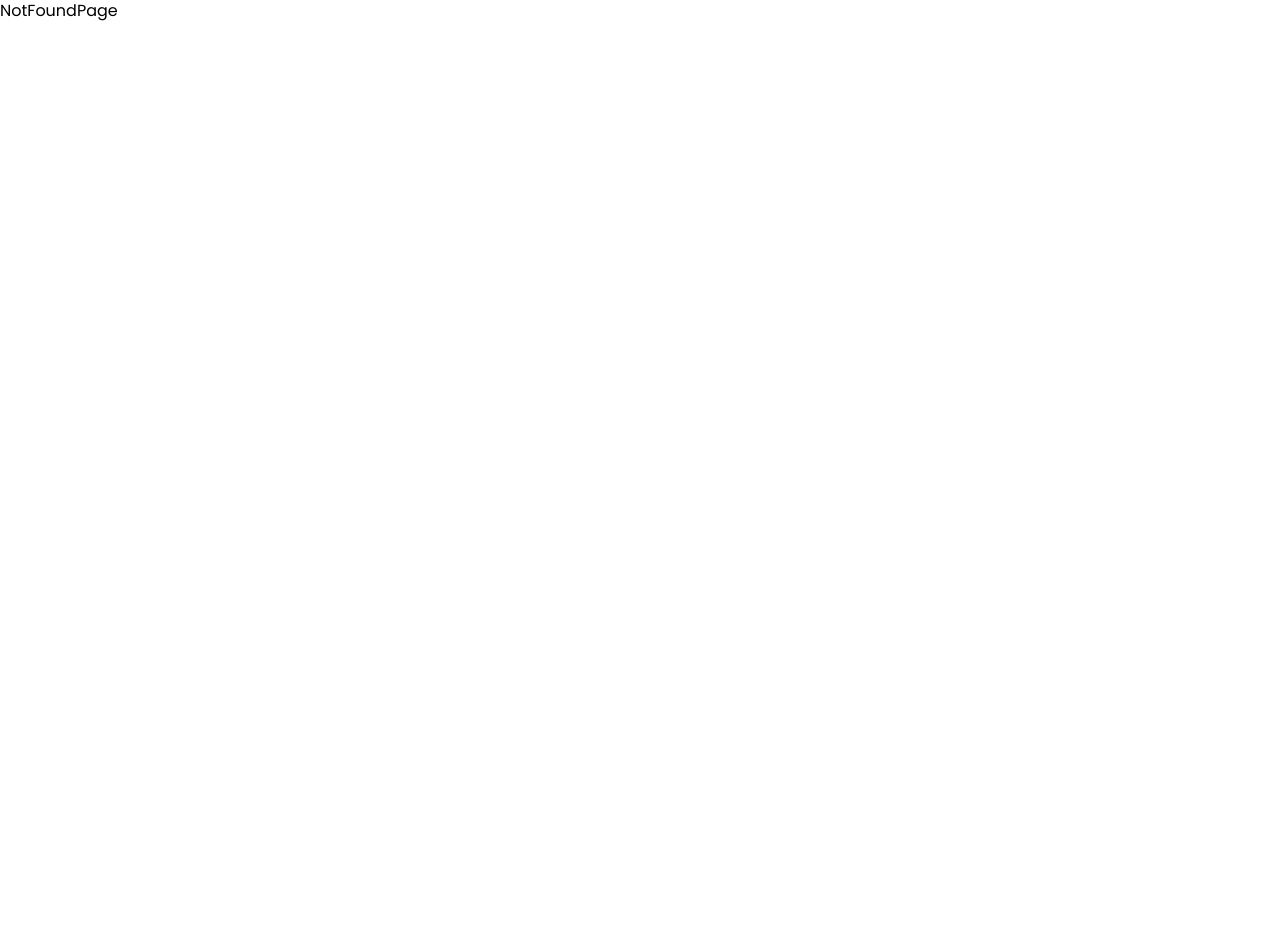
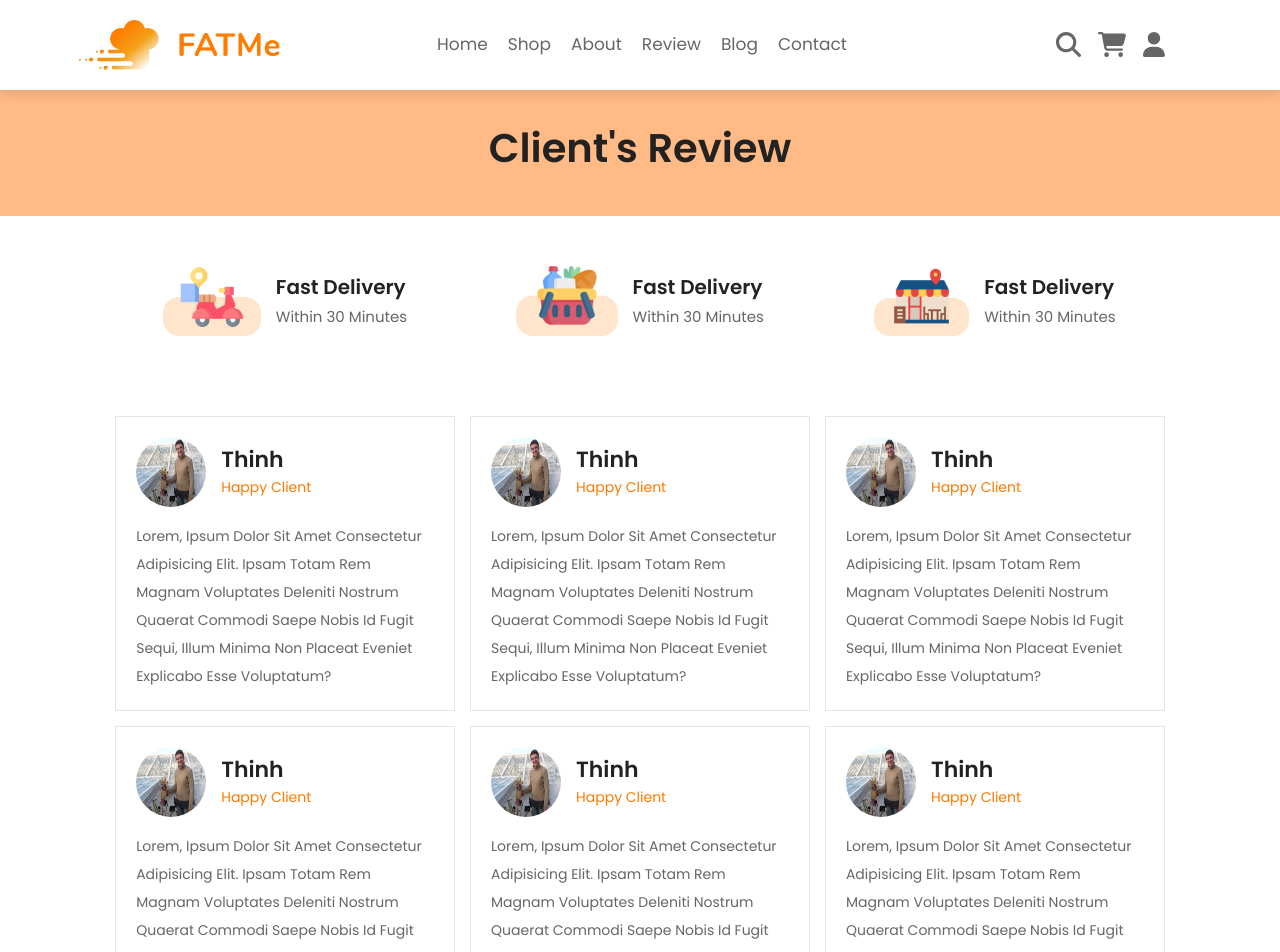
Before and after one commit to thinhnh254/Client, a React (Create React App) app: page /review in a window 1280 px wide. Shown: the top 952 px of the page. Before the commit the page ends 800 px from the top, so only its background shows below. Built offline with nearby package versions, Linux system fonts and the light colour scheme.

Commit message:
reivew page

```diff
--- a/src/components/HeaderComponent/HeaderComponent.jsx
+++ b/src/components/HeaderComponent/HeaderComponent.jsx
@@ -64,7 +64,7 @@
         <Link className="menu-link" to={"/about"}>
           About
         </Link>
-        <Link className="menu-link" to={"#"}>
+        <Link className="menu-link" to={"/review"}>
           Review
         </Link>
         <Link className="menu-link" to={"#"}>
--- /dev/null
+++ b/src/pages/ReviewPage/ReviewPage.jsx
@@ -0,0 +1,142 @@
+import React from "react";
+import user from "../../assets/dua-heligan.jpg";
+import delivery from "../../assets/icon-delivery.png";
+import food from "../../assets/icon-food.png";
+import restaurant from "../../assets/icon-restaurant.png";
+import "./ReviewPage.scss";
+
+const ReviewPage = () => {
+  return (
+    <div>
+      <div className="heading">
+        <h1>client's review</h1>
+      </div>
+
+      <section className="info-container">
+        <div className="info">
+          <img src={delivery} alt="" />
+          <div className="content">
+            <h3>fast delivery</h3>
+            <span>within 30 minutes</span>
+          </div>
+        </div>
+
+        <div className="info">
+          <img src={food} alt="" />
+          <div className="content">
+            <h3>fast delivery</h3>
+            <span>within 30 minutes</span>
+          </div>
+        </div>
+
+        <div className="info">
+          <img src={restaurant} alt="" />
+          <div className="content">
+            <h3>fast delivery</h3>
+            <span>within 30 minutes</span>
+          </div>
+        </div>
+      </section>
+
+      <section className="review">
+        <div className="box">
+          <div className="user">
+            <img src={user} alt="" />
+            <div className="info">
+              <h3>Thinh</h3>
+              <span>happy client</span>
+            </div>
+          </div>
+          <p>
+            Lorem, ipsum dolor sit amet consectetur adipisicing elit. Ipsam
+            totam rem magnam voluptates deleniti nostrum quaerat commodi saepe
+            nobis id fugit sequi, illum minima non placeat eveniet explicabo
+            esse voluptatum?
+          </p>
+        </div>
+
+        <div className="box">
+          <div className="user">
+            <img src={user} alt="" />
+            <div className="info">
+              <h3>Thinh</h3>
+              <span>happy client</span>
+            </div>
+          </div>
+          <p>
+            Lorem, ipsum dolor sit amet consectetur adipisicing elit. Ipsam
+            totam rem magnam voluptates deleniti nostrum quaerat commodi saepe
+            nobis id fugit sequi, illum minima non placeat eveniet explicabo
+            esse voluptatum?
+          </p>
+        </div>
+
+        <div className="box">
+          <div className="user">
+            <img src={user} alt="" />
+            <div className="info">
+              <h3>Thinh</h3>
+              <span>happy client</span>
+            </div>
+          </div>
+          <p>
+            Lorem, ipsum dolor sit amet consectetur adipisicing elit. Ipsam
+            totam rem magnam voluptates deleniti nostrum quaerat commodi saepe
+            nobis id fugit sequi, illum minima non placeat eveniet explicabo
+            esse voluptatum?
+          </p>
+        </div>
+
+        <div className="box">
+          <div className="user">
+            <img src={user} alt="" />
+            <div className="info">
+              <h3>Thinh</h3>
+              <span>happy client</span>
+            </div>
+          </div>
+          <p>
+            Lorem, ipsum dolor sit amet consectetur adipisicing elit. Ipsam
+            totam rem magnam voluptates deleniti nostrum quaerat commodi saepe
+            nobis id fugit sequi, illum minima non placeat eveniet explicabo
+            esse voluptatum?
+          </p>
+        </div>
+
+        <div className="box">
+          <div className="user">
+            <img src={user} alt="" />
+            <div className="info">
+              <h3>Thinh</h3>
+              <span>happy client</span>
+            </div>
+          </div>
+          <p>
+            Lorem, ipsum dolor sit amet consectetur adipisicing elit. Ipsam
+            totam rem magnam voluptates deleniti nostrum quaerat commodi saepe
+            nobis id fugit sequi, illum minima non placeat eveniet explicabo
+            esse voluptatum?
+          </p>
+        </div>
+
+        <div className="box">
+          <div className="user">
+            <img src={user} alt="" />
+            <div className="info">
+              <h3>Thinh</h3>
+              <span>happy client</span>
+            </div>
+          </div>
+          <p>
+            Lorem, ipsum dolor sit amet consectetur adipisicing elit. Ipsam
+            totam rem magnam voluptates deleniti nostrum quaerat commodi saepe
+            nobis id fugit sequi, illum minima non placeat eveniet explicabo
+            esse voluptatum?
+          </p>
+        </div>
+      </section>
+    </div>
+  );
+};
+
+export default ReviewPage;
--- /dev/null
+++ b/src/pages/ReviewPage/ReviewPage.scss
@@ -0,0 +1,68 @@
+@import "../../index.scss";
+
+.info-container {
+  @include grid(27rem);
+
+  .info {
+    display: flex;
+    align-items: center;
+    justify-content: center;
+    gap: 1.5rem;
+    padding: 2rem 0;
+
+    img {
+      height: 7rem;
+    }
+
+    .content {
+      h3 {
+        font-size: 2rem;
+        color: $black;
+        padding-bottom: 0.5rem;
+      }
+
+      span {
+        font-size: 1.5rem;
+        color: $light-color;
+      }
+    }
+  }
+}
+
+.review {
+  @include grid(30rem);
+
+  .box {
+    padding: 2rem;
+    border: $border;
+
+    .user {
+      display: flex;
+      align-items: center;
+      gap: 1.5rem;
+      margin-bottom: 1.5rem;
+
+      img {
+        height: 7rem;
+        width: 7rem;
+        border-radius: 50%;
+      }
+
+      h3 {
+        font-size: 2.2rem;
+        color: $black;
+      }
+
+      span {
+        font-size: 1.4rem;
+        color: $orange;
+      }
+    }
+
+    p {
+      font-size: 1.4rem;
+      color: $light-color;
+      line-height: 2;
+    }
+  }
+}
--- a/src/routes/index.js
+++ b/src/routes/index.js
@@ -3,6 +3,7 @@
 import LoginPage from "../pages/LoginPage/LoginPage";
 import NotFoundPage from "../pages/NotFoundPage/NotFoundPage";
 import RegisterPage from "../pages/RegisterPage/RegisterPage";
+import ReviewPage from "../pages/ReviewPage/ReviewPage";
 import ShopPage from "../pages/ShopPage/ShopPage";
 
 export const routes = [
@@ -22,6 +23,11 @@
     isShowHeader: true,
   },
   {
+    path: "/review",
+    page: ReviewPage,
+    isShowHeader: true,
+  },
+  {
     path: "/login",
     page: LoginPage,
   },
```
Also changed, not shown: src/assets/icon-restaurant.png (added).
